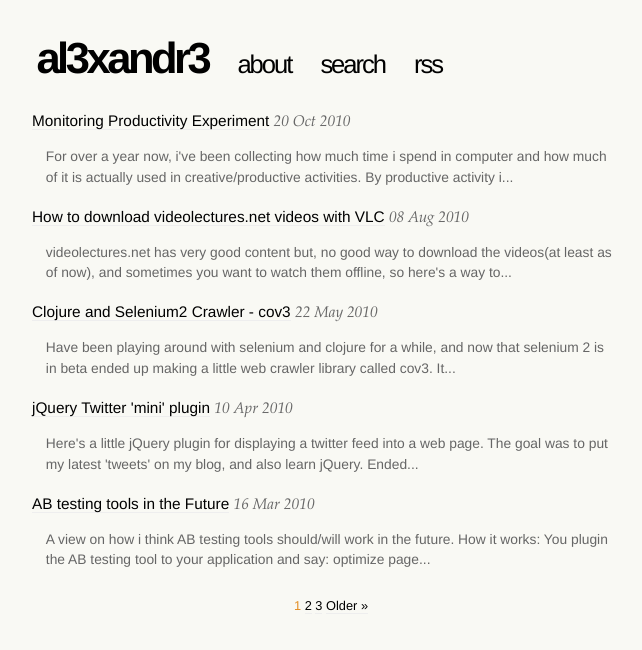
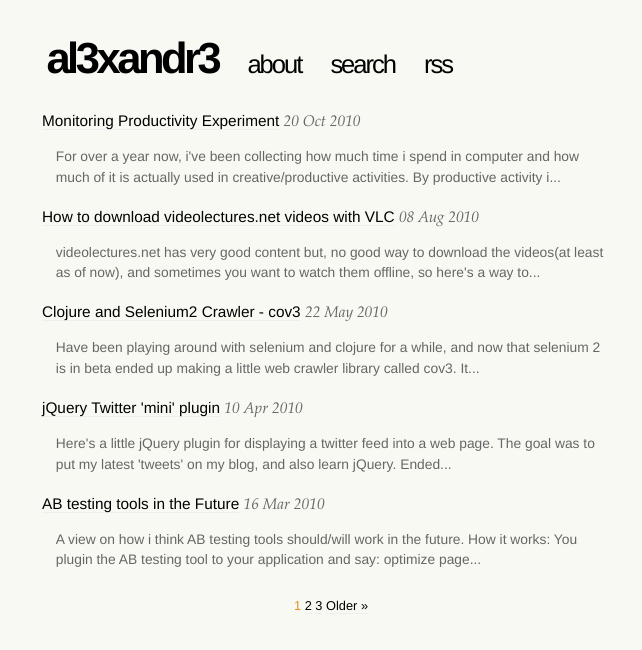
Before and after one commit to al3xandr3/al3xandr3.github.io, a Jekyll site: the page built from index.html, in a window 1280 px wide. Shown: the top 650 px of the page, without its empty margins (310-952 px from the left). Built offline with Jekyll 4.4.1, drawn with Linux system fonts in a browser that asks for light colours; nearby versions of some CDN libraries; the list of posts is cut into pages by our own code.

```diff
--- a/css/site.css
+++ b/css/site.css
@@ -1,6 +1,6 @@
 .container {
     margin:0 auto;
-    width:600px;
+    width:580px;
 }
 
 body {
```
